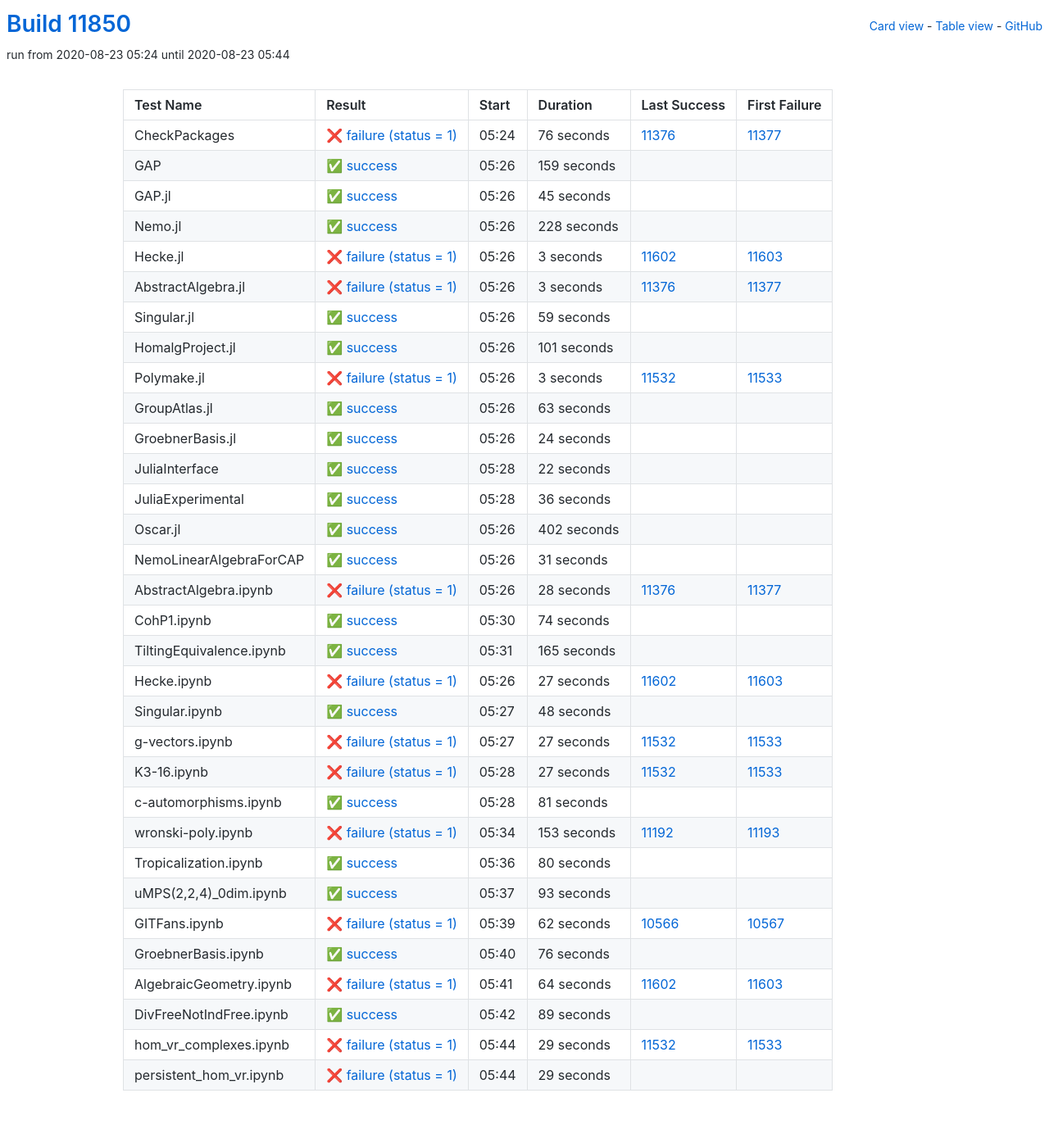
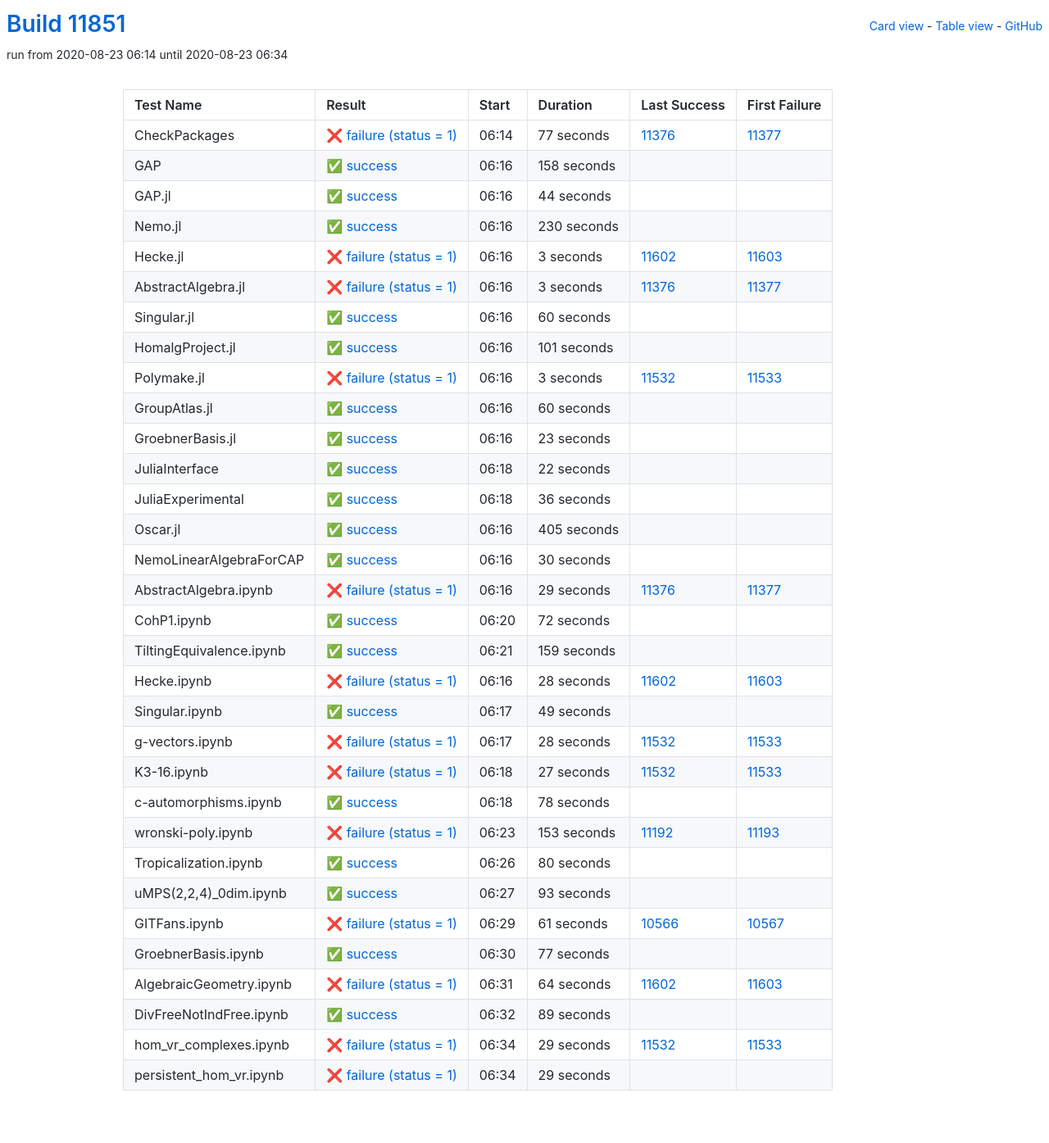
Before and after one commit to oscar-system/oscar-ci-status, a Jekyll site: the page built from table.html, in a window 1280 px wide. Shown: the whole page at 82% size. Built offline with Jekyll 4.4.1, drawn with Linux system fonts in a browser that asks for light colours.

Commit message:
Build #11851

```diff
--- a/_data/ci.yml
+++ b/_data/ci.yml
@@ -1,6 +1,6 @@
 ---
-build: 11850
-build_url: https://oscarci.mathematik.uni-kl.de/job/oscar/11850/
+build: 11851
+build_url: https://oscarci.mathematik.uni-kl.de/job/oscar/11851/
 job: oscar
 organization: oscar-system
 repo: oscar-ci-status
@@ -8,56 +8,56 @@ repourl: https://github.com/oscar-system/oscar-ci-status
 tests:
 - name: CheckPackages
   id: checkpackages
-  log: https://oscarci.mathematik.uni-kl.de/job/oscar/11850/artifact/logs/build-11850/CheckPackages.log
-  start: 2020-08-23 05:24
+  log: https://oscarci.mathematik.uni-kl.de/job/oscar/11851/artifact/logs/build-11851/CheckPackages.log
+  start: 2020-08-23 06:14
   success: false
   exitcode: 1
   status: failure
-  duration: 76
+  duration: 77
   last_success: 11376
   last_success_url: https://oscarci.mathematik.uni-kl.de/job/oscar/11376/
   first_failure: 11377
   first_failure_url: https://oscarci.mathematik.uni-kl.de/job/oscar/11377/
 - name: GAP
   id: gap
-  log: https://oscarci.mathematik.uni-kl.de/job/oscar/11850/artifact/logs/build-11850/GAP.log
-  start: 2020-08-23 05:26
+  log: https://oscarci.mathematik.uni-kl.de/job/oscar/11851/artifact/logs/build-11851/GAP.log
+  start: 2020-08-23 06:16
   success: true
   exitcode: 0
   status: success
-  duration: 159
+  duration: 158
   last_success: false
   last_success_url:
   first_failure: false
   first_failure_url:
 - name: GAP.jl
   id: gap-jl
-  log: https://oscarci.mathematik.uni-kl.de/job/oscar/11850/artifact/logs/build-11850/GAP.jl.log
-  start: 2020-08-23 05:26
+  log: https://oscarci.mathematik.uni-kl.de/job/oscar/11851/artifact/logs/build-11851/GAP.jl.log
+  start: 2020-08-23 06:16
   success: true
   exitcode: 0
   status: success
-  duration: 45
+  duration: 44
   last_success: false
   last_success_url:
   first_failure: false
   first_failure_url:
 - name: Nemo.jl
   id: nemo-jl
-  log: https://oscarci.mathematik.uni-kl.de/job/oscar/11850/artifact/logs/build-11850/Nemo.jl.log
-  start: 2020-08-23 05:26
+  log: https://oscarci.mathematik.uni-kl.de/job/oscar/11851/artifact/logs/build-11851/Nemo.jl.log
+  start: 2020-08-23 06:16
   success: true
   exitcode: 0
   status: success
-  duration: 228
+  duration: 230
   last_success: false
   last_success_url:
   first_failure: false
   first_failure_url:
 - name: Hecke.jl
   id: hecke-jl
-  log: https://oscarci.mathematik.uni-kl.de/job/oscar/11850/artifact/logs/build-11850/Hecke.jl.log
-  start: 2020-08-23 05:26
+  log: https://oscarci.mathematik.uni-kl.de/job/oscar/11851/artifact/logs/build-11851/Hecke.jl.log
+  start: 2020-08-23 06:16
   success: false
   exitcode: 1
   status: failure
@@ -68,8 +68,8 @@ tests:
   first_failure_url: https://oscarci.mathematik.uni-kl.de/job/oscar/11603/
 - name: AbstractAlgebra.jl
   id: abstractalgebra-jl
-  log: https://oscarci.mathematik.uni-kl.de/job/oscar/11850/artifact/logs/build-11850/AbstractAlgebra.jl.log
-  start: 2020-08-23 05:26
+  log: https://oscarci.mathematik.uni-kl.de/job/oscar/11851/artifact/logs/build-11851/AbstractAlgebra.jl.log
+  start: 2020-08-23 06:16
   success: false
   exitcode: 1
   status: failure
@@ -80,20 +80,20 @@ tests:
   first_failure_url: https://oscarci.mathematik.uni-kl.de/job/oscar/11377/
 - name: Singular.jl
   id: singular-jl
-  log: https://oscarci.mathematik.uni-kl.de/job/oscar/11850/artifact/logs/build-11850/Singular.jl.log
-  start: 2020-08-23 05:26
+  log: https://oscarci.mathematik.uni-kl.de/job/oscar/11851/artifact/logs/build-11851/Singular.jl.log
+  start: 2020-08-23 06:16
   success: true
   exitcode: 0
   status: success
-  duration: 59
+  duration: 60
   last_success: false
   last_success_url:
   first_failure: false
   first_failure_url:
 - name: HomalgProject.jl
   id: homalgproject-jl
-  log: https://oscarci.mathematik.uni-kl.de/job/oscar/11850/artifact/logs/build-11850/HomalgProject.jl.log
-  start: 2020-08-23 05:26
+  log: https://oscarci.mathematik.uni-kl.de/job/oscar/11851/artifact/logs/build-11851/HomalgProject.jl.log
+  start: 2020-08-23 06:16
   success: true
   exitcode: 0
   status: success
@@ -104,8 +104,8 @@ tests:
   first_failure_url:
 - name: Polymake.jl
   id: polymake-jl
-  log: https://oscarci.mathematik.uni-kl.de/job/oscar/11850/artifact/logs/build-11850/Polymake.jl.log
-  start: 2020-08-23 05:26
+  log: https://oscarci.mathematik.uni-kl.de/job/oscar/11851/artifact/logs/build-11851/Polymake.jl.log
+  start: 2020-08-23 06:16
   success: false
   exitcode: 1
   status: failure
@@ -116,32 +116,32 @@ tests:
   first_failure_url: https://oscarci.mathematik.uni-kl.de/job/oscar/11533/
 - name: GroupAtlas.jl
   id: groupatlas-jl
-  log: https://oscarci.mathematik.uni-kl.de/job/oscar/11850/artifact/logs/build-11850/GroupAtlas.jl.log
-  start: 2020-08-23 05:26
+  log: https://oscarci.mathematik.uni-kl.de/job/oscar/11851/artifact/logs/build-11851/GroupAtlas.jl.log
+  start: 2020-08-23 06:16
   success: true
   exitcode: 0
   status: success
-  duration: 63
+  duration: 60
   last_success: false
   last_success_url:
   first_failure: false
   first_failure_url:
 - name: GroebnerBasis.jl
   id: groebnerbasis-jl
-  log: https://oscarci.mathematik.uni-kl.de/job/oscar/11850/artifact/logs/build-11850/GroebnerBasis.jl.log
-  start: 2020-08-23 05:26
+  log: https://oscarci.mathematik.uni-kl.de/job/oscar/11851/artifact/logs/build-11851/GroebnerBasis.jl.log
+  start: 2020-08-23 06:16
   success: true
   exitcode: 0
   status: success
-  duration: 24
+  duration: 23
   last_success: false
   last_success_url:
   first_failure: false
   first_failure_url:
 - name: JuliaInterface
   id: juliainterface
-  log: https://oscarci.mathematik.uni-kl.de/job/oscar/11850/artifact/logs/build-11850/JuliaInterface.log
-  start: 2020-08-23 05:28
+  log: https://oscarci.mathematik.uni-kl.de/job/oscar/11851/artifact/logs/build-11851/JuliaInterface.log
+  start: 2020-08-23 06:18
   success: true
   exitcode: 0
   status: success
@@ -152,8 +152,8 @@ tests:
   first_failure_url:
 - name: JuliaExperimental
   id: juliaexperimental
-  log: https://oscarci.mathematik.uni-kl.de/job/oscar/11850/artifact/logs/build-11850/JuliaExperimental.log
-  start: 2020-08-23 05:28
+  log: https://oscarci.mathematik.uni-kl.de/job/oscar/11851/artifact/logs/build-11851/JuliaExperimental.log
+  start: 2020-08-23 06:18
   success: true
   exitcode: 0
   status: success
@@ -164,104 +164,104 @@ tests:
   first_failure_url:
 - name: Oscar.jl
   id: oscar-jl
-  log: https://oscarci.mathematik.uni-kl.de/job/oscar/11850/artifact/logs/build-11850/Oscar.jl.log
-  start: 2020-08-23 05:26
+  log: https://oscarci.mathematik.uni-kl.de/job/oscar/11851/artifact/logs/build-11851/Oscar.jl.log
+  start: 2020-08-23 06:16
   success: true
   exitcode: 0
   status: success
-  duration: 402
+  duration: 405
   last_success: false
   last_success_url:
   first_failure: false
   first_failure_url:
 - name: NemoLinearAlgebraForCAP
   id: nemolinearalgebraforcap
-  log: https://oscarci.mathematik.uni-kl.de/job/oscar/11850/artifact/logs/build-11850/NemoLinearAlgebraForCAP.log
-  start: 2020-08-23 05:26
+  log: https://oscarci.mathematik.uni-kl.de/job/oscar/11851/artifact/logs/build-11851/NemoLinearAlgebraForCAP.log
+  start: 2020-08-23 06:16
   success: true
   exitcode: 0
   status: success
-  duration: 31
+  duration: 30
   last_success: false
   last_success_url:
   first_failure: false
   first_failure_url:
 - name: AbstractAlgebra.ipynb
   id: abstractalgebra-ipynb
-  log: https://oscarci.mathematik.uni-kl.de/job/oscar/11850/artifact/logs/build-11850/AbstractAlgebra.ipynb.log
-  start: 2020-08-23 05:26
+  log: https://oscarci.mathematik.uni-kl.de/job/oscar/11851/artifact/logs/build-11851/AbstractAlgebra.ipynb.log
+  start: 2020-08-23 06:16
   success: false
   exitcode: 1
   status: failure
-  duration: 28
+  duration: 29
   last_success: 11376
   last_success_url: https://oscarci.mathematik.uni-kl.de/job/oscar/11376/
   first_failure: 11377
   first_failure_url: https://oscarci.mathematik.uni-kl.de/job/oscar/11377/
 - name: CohP1.ipynb
   id: cohp1-ipynb
-  log: https://oscarci.mathematik.uni-kl.de/job/oscar/11850/artifact/logs/build-11850/CohP1.ipynb.log
-  start: 2020-08-23 05:30
+  log: https://oscarci.mathematik.uni-kl.de/job/oscar/11851/artifact/logs/build-11851/CohP1.ipynb.log
+  start: 2020-08-23 06:20
   success: true
   exitcode: 0
   status: success
-  duration: 74
+  duration: 72
   last_success: false
   last_success_url:
   first_failure: false
   first_failure_url:
 - name: TiltingEquivalence.ipynb
   id: tiltingequivalence-ipynb
-  log: https://oscarci.mathematik.uni-kl.de/job/oscar/11850/artifact/logs/build-11850/TiltingEquivalence.ipynb.log
-  start: 2020-08-23 05:31
+  log: https://oscarci.mathematik.uni-kl.de/job/oscar/11851/artifact/logs/build-11851/TiltingEquivalence.ipynb.log
+  start: 2020-08-23 06:21
   success: true
   exitcode: 0
   status: success
-  duration: 165
+  duration: 159
   last_success: false
   last_success_url:
   first_failure: false
   first_failure_url:
 - name: Hecke.ipynb
   id: hecke-ipynb
-  log: https://oscarci.mathematik.uni-kl.de/job/oscar/11850/artifact/logs/build-11850/Hecke.ipynb.log
-  start: 2020-08-23 05:26
+  log: https://oscarci.mathematik.uni-kl.de/job/oscar/11851/artifact/logs/build-11851/Hecke.ipynb.log
+  start: 2020-08-23 06:16
   success: false
   exitcode: 1
   status: failure
-  duration: 27
+  duration: 28
   last_success: 11602
   last_success_url: https://oscarci.mathematik.uni-kl.de/job/oscar/11602/
   first_failure: 11603
   first_failure_url: https://oscarci.mathematik.uni-kl.de/job/oscar/11603/
 - name: Singular.ipynb
   id: singular-ipynb
-  log: https://oscarci.mathematik.uni-kl.de/job/oscar/11850/artifact/logs/build-11850/Singular.ipynb.log
-  start: 2020-08-23 05:27
+  log: https://oscarci.mathematik.uni-kl.de/job/oscar/11851/artifact/logs/build-11851/Singular.ipynb.log
+  start: 2020-08-23 06:17
   success: true
   exitcode: 0
   status: success
-  duration: 48
+  duration: 49
   last_success: false
   last_success_url:
   first_failure: false
   first_failure_url:
 - name: g-vectors.ipynb
   id: g-vectors-ipynb
-  log: https://oscarci.mathematik.uni-kl.de/job/oscar/11850/artifact/logs/build-11850/g-vectors.ipynb.log
-  start: 2020-08-23 05:27
+  log: https://oscarci.mathematik.uni-kl.de/job/oscar/11851/artifact/logs/build-11851/g-vectors.ipynb.log
+  start: 2020-08-23 06:17
   success: false
   exitcode: 1
   status: failure
-  duration: 27
+  duration: 28
   last_success: 11532
   last_success_url: https://oscarci.mathematik.uni-kl.de/job/oscar/11532/
   first_failure: 11533
   first_failure_url: https://oscarci.mathematik.uni-kl.de/job/oscar/11533/
 - name: K3-16.ipynb
   id: k3-16-ipynb
-  log: https://oscarci.mathematik.uni-kl.de/job/oscar/11850/artifact/logs/build-11850/K3-16.ipynb.log
-  start: 2020-08-23 05:28
+  log: https://oscarci.mathematik.uni-kl.de/job/oscar/11851/artifact/logs/build-11851/K3-16.ipynb.log
+  start: 2020-08-23 06:18
   success: false
   exitcode: 1
   status: failure
@@ -272,20 +272,20 @@ tests:
   first_failure_url: https://oscarci.mathematik.uni-kl.de/job/oscar/11533/
 - name: c-automorphisms.ipynb
   id: c-automorphisms-ipynb
-  log: https://oscarci.mathematik.uni-kl.de/job/oscar/11850/artifact/logs/build-11850/c-automorphisms.ipynb.log
-  start: 2020-08-23 05:28
+  log: https://oscarci.mathematik.uni-kl.de/job/oscar/11851/artifact/logs/build-11851/c-automorphisms.ipynb.log
+  start: 2020-08-23 06:18
   success: true
   exitcode: 0
   status: success
-  duration: 81
+  duration: 78
   last_success: false
   last_success_url:
   first_failure: false
   first_failure_url:
 - name: wronski-poly.ipynb
   id: wronski-poly-ipynb
-  log: https://oscarci.mathematik.uni-kl.de/job/oscar/11850/artifact/logs/build-11850/wronski-poly.ipynb.log
-  start: 2020-08-23 05:34
+  log: https://oscarci.mathematik.uni-kl.de/job/oscar/11851/artifact/logs/build-11851/wronski-poly.ipynb.log
+  start: 2020-08-23 06:23
   success: false
   exitcode: 1
   status: failure
@@ -296,8 +296,8 @@ tests:
   first_failure_url: https://oscarci.mathematik.uni-kl.de/job/oscar/11193/
 - name: Tropicalization.ipynb
   id: tropicalization-ipynb
-  log: https://oscarci.mathematik.uni-kl.de/job/oscar/11850/artifact/logs/build-11850/Tropicalization.ipynb.log
-  start: 2020-08-23 05:36
+  log: https://oscarci.mathematik.uni-kl.de/job/oscar/11851/artifact/logs/build-11851/Tropicalization.ipynb.log
+  start: 2020-08-23 06:26
   success: true
   exitcode: 0
   status: success
@@ -308,8 +308,8 @@ tests:
   first_failure_url:
 - name: uMPS(2,2,4)_0dim.ipynb
   id: umps-2-2-4-0dim-ipynb
-  log: https://oscarci.mathematik.uni-kl.de/job/oscar/11850/artifact/logs/build-11850/uMPS-2-2-4-_0dim.ipynb.log
-  start: 2020-08-23 05:37
+  log: https://oscarci.mathematik.uni-kl.de/job/oscar/11851/artifact/logs/build-11851/uMPS-2-2-4-_0dim.ipynb.log
+  start: 2020-08-23 06:27
   success: true
   exitcode: 0
   status: success
@@ -320,32 +320,32 @@ tests:
   first_failure_url:
 - name: GITFans.ipynb
   id: gitfans-ipynb
-  log: https://oscarci.mathematik.uni-kl.de/job/oscar/11850/artifact/logs/build-11850/GITFans.ipynb.log
-  start: 2020-08-23 05:39
+  log: https://oscarci.mathematik.uni-kl.de/job/oscar/11851/artifact/logs/build-11851/GITFans.ipynb.log
+  start: 2020-08-23 06:29
   success: false
   exitcode: 1
   status: failure
-  duration: 62
+  duration: 61
   last_success: 10566
   last_success_url: https://oscarci.mathematik.uni-kl.de/job/oscar/10566/
   first_failure: 10567
   first_failure_url: https://oscarci.mathematik.uni-kl.de/job/oscar/10567/
 - name: GroebnerBasis.ipynb
   id: groebnerbasis-ipynb
-  log: https://oscarci.mathematik.uni-kl.de/job/oscar/11850/artifact/logs/build-11850/GroebnerBasis.ipynb.log
-  start: 2020-08-23 05:40
+  log: https://oscarci.mathematik.uni-kl.de/job/oscar/11851/artifact/logs/build-11851/GroebnerBasis.ipynb.log
+  start: 2020-08-23 06:30
   success: true
   exitcode: 0
   status: success
-  duration: 76
+  duration: 77
   last_success: false
   last_success_url:
   first_failure: false
   first_failure_url:
 - name: AlgebraicGeometry.ipynb
   id: algebraicgeometry-ipynb
-  log: https://oscarci.mathematik.uni-kl.de/job/oscar/11850/artifact/logs/build-11850/AlgebraicGeometry.ipynb.log
-  start: 2020-08-23 05:41
+  log: https://oscarci.mathematik.uni-kl.de/job/oscar/11851/artifact/logs/build-11851/AlgebraicGeometry.ipynb.log
+  start: 2020-08-23 06:31
   success: false
   exitcode: 1
   status: failure
@@ -356,8 +356,8 @@ tests:
   first_failure_url: https://oscarci.mathematik.uni-kl.de/job/oscar/11603/
 - name: DivFreeNotIndFree.ipynb
   id: divfreenotindfree-ipynb
-  log: https://oscarci.mathematik.uni-kl.de/job/oscar/11850/artifact/logs/build-11850/DivFreeNotIndFree.ipynb.log
-  start: 2020-08-23 05:42
+  log: https://oscarci.mathematik.uni-kl.de/job/oscar/11851/artifact/logs/build-11851/DivFreeNotIndFree.ipynb.log
+  start: 2020-08-23 06:32
   success: true
   exitcode: 0
   status: success
@@ -368,8 +368,8 @@ tests:
   first_failure_url:
 - name: hom_vr_complexes.ipynb
   id: hom-vr-complexes-ipynb
-  log: https://oscarci.mathematik.uni-kl.de/job/oscar/11850/artifact/logs/build-11850/hom_vr_complexes.ipynb.log
-  start: 2020-08-23 05:44
+  log: https://oscarci.mathematik.uni-kl.de/job/oscar/11851/artifact/logs/build-11851/hom_vr_complexes.ipynb.log
+  start: 2020-08-23 06:34
   success: false
   exitcode: 1
   status: failure
@@ -380,8 +380,8 @@ tests:
   first_failure_url: https://oscarci.mathematik.uni-kl.de/job/oscar/11533/
 - name: persistent_hom_vr.ipynb
   id: persistent-hom-vr-ipynb
-  log: https://oscarci.mathematik.uni-kl.de/job/oscar/11850/artifact/logs/build-11850/persistent_hom_vr.ipynb.log
-  start: 2020-08-23 05:44
+  log: https://oscarci.mathematik.uni-kl.de/job/oscar/11851/artifact/logs/build-11851/persistent_hom_vr.ipynb.log
+  start: 2020-08-23 06:34
   success: false
   exitcode: 1
   status: failure
```
Also changed, not shown: README.md.
